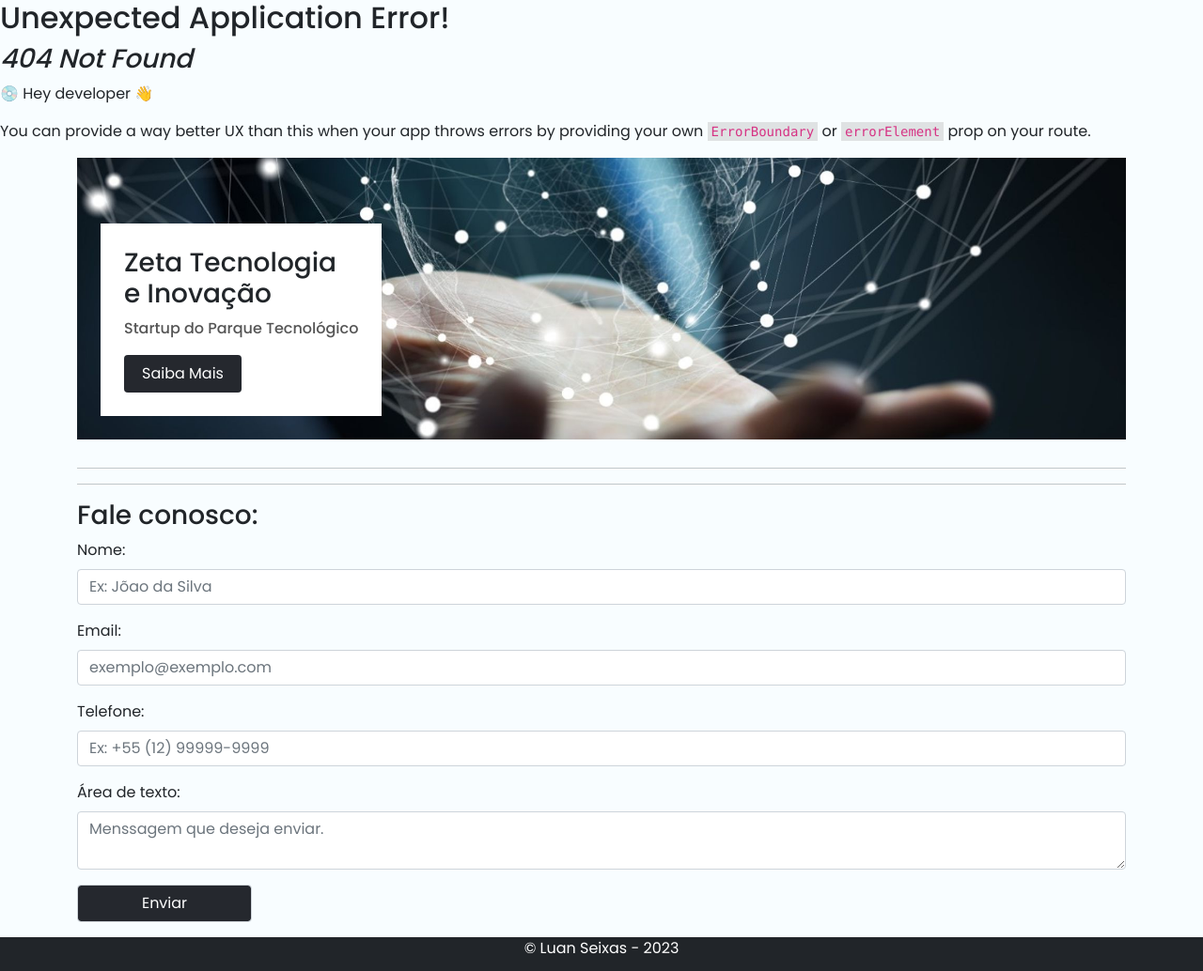
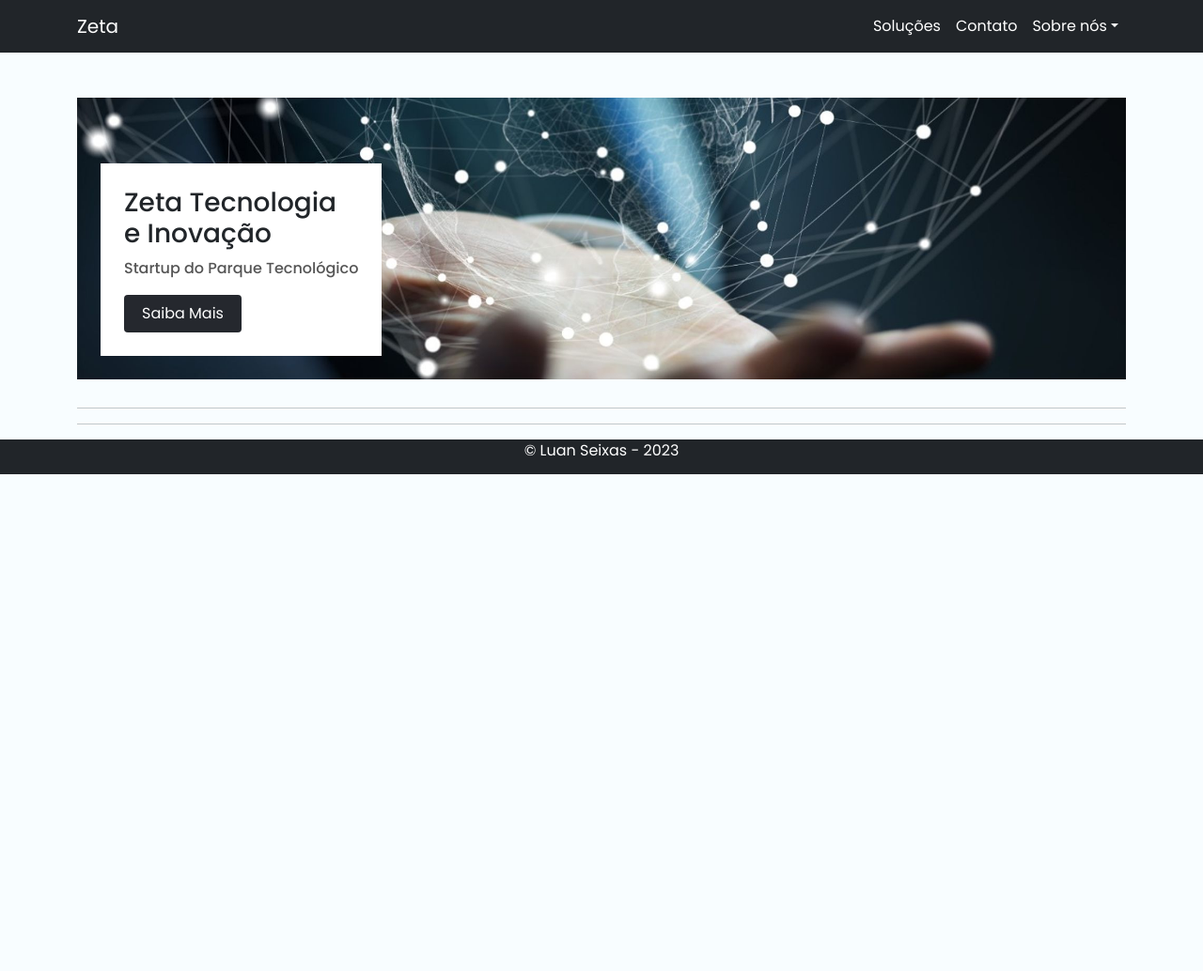
Before and after one commit to seixasluan/frontend-zeta, a React (Vite) app: page /sobre-nos in a window 1280 px wide. Before the commit this address had no page. Shown: the whole page at 94% size. After the commit the page ends 800 px from the top, so only its background shows below. Built offline with nearby package versions, Linux system fonts and the light colour scheme.

Commit message:
resolving the button bug in contact and doing some alterations in Header

```diff
--- a/src/main.tsx
+++ b/src/main.tsx
@@ -1,30 +1,34 @@
-import React from 'react'
-import ReactDOM from 'react-dom/client'
-import Header from './organisms/Header'
-import Main from './organisms/Main/Main'
-import GlobalStyle from './styles/global'
-import Contato from './organisms/Contato'
-import Footer from './organisms/Footer'
+import React from 'react';
+import ReactDOM from 'react-dom/client';
+import GlobalStyle from './styles/global';
+import ErrorPage from './routes/ErrorPage';
+import Contato from './pages/contact';
 
 // 1- configurando router
 import { createBrowserRouter, RouterProvider } from 'react-router-dom'
+import Home from './pages/Home';
 
 const router = createBrowserRouter([
   {
     path: "/",
-    element: <Header/>
-  },
-  {
-    path: "contato",
-    element: <Contato/>,
+    element: <Home/>,
+    errorElement: <ErrorPage/>,
+    children: [
+      {
+        path: "contato",
+        element: <Contato/>,
+      },
+      {
+        path: 'sobre-nos',
+        element: '#',
+      },
+    ],
   },
 ]);
 
 ReactDOM.createRoot(document.getElementById('root') as HTMLElement).render(
   <React.StrictMode>
+    <GlobalStyle/>
     <RouterProvider router={router}/>
-    <GlobalStyle/>
-    <Main/>
-    <Footer/>
   </React.StrictMode>,
 )
--- a/src/organisms/Contato/index.tsx
+++ /dev/null
@@ -1,68 +0,0 @@
-import React from 'react';
-import { Col, Button, Form, FormGroup, Input, Label } from 'reactstrap';
-
-const Contato = () => {
-    return (
-        <Form>
-            <h3>Fale conosco:</h3>
-            <FormGroup>
-                <Label for="Name">
-                    Nome:
-                </Label>
-                <Input
-                    id='Name'
-                    name='Name'
-                    placeholder='Ex: Jõao da Silva'
-                />
-            </FormGroup>
-            <FormGroup>
-                <Label for="Email">
-                    Email:
-                </Label>
-                <Input
-                    id="Email"
-                    name="Email"
-                    placeholder="exemplo@exemplo.com"
-                    type="email"
-                />
-            </FormGroup>
-            <FormGroup>
-                <Label for="Telephone">
-                    Telefone:
-                </Label>
-                <Input
-                    id="Telephone"
-                    name="Telephone"
-                    placeholder="Ex: +55 (12) 99999-9999"
-                    type="tel"
-                />
-            </FormGroup>
-            <FormGroup row>
-                <Label for="Message">
-                    Área de texto:
-                </Label>
-                <Col sm={12}>
-                    <Input
-                        id="TextArea"
-                        name="TextArea"
-                        placeholder="Menssagem que deseja enviar."
-                        type="textarea"
-                    />
-                </Col>
-            </FormGroup>
-            <FormGroup>
-                <Col xs={2}>
-                    <Input
-                        id="Button"
-                        name='Button'
-                        type='button'
-                        value='Enviar'
-                        className='b1'
-                    />
-                </Col>
-            </FormGroup>
-        </Form>
-    );
-}
-
-export default Contato;
--- a/src/organisms/Header/index.tsx
+++ b/src/organisms/Header/index.tsx
@@ -3,25 +3,25 @@ const Header = () => {
     return(
         <nav className="navbar navbar-expand-lg navbar-dark bg-dark mb-5">
             <div className="container">
-                <a className="navbar-brand" href="#">Zeta</a>
+                <a className="navbar-brand" href="/">Zeta</a>
                 <button className="navbar-toggler" type="button" data-bs-toggle="collapse" data-bs-target="#navbarSupportedContent" aria-controls="navbarSupportedContent" aria-expanded="false" aria-label="Toggle navigation">
                 <span className="navbar-toggler-icon"></span>
                 </button>
                 <div className="collapse navbar-collapse" id="navbarSupportedContent">
                 <ul className="navbar-nav ms-auto mb-2 mb-lg-0">
                     <li className="nav-item">
-                        <a className="nav-link active" aria-current="page" href="#">Soluções</a>
+                        <a className="nav-link active" aria-current="page" href="solucoes">Soluções</a>
                     </li>
                     <li className="nav-item">
                         <a className="nav-link active" href="contato">Contato</a>
                     </li>
                     <li className="nav-item dropdown ">
-                        <a className="nav-link dropdown-toggle active" href="#" id="navbarDropdown" role="button" data-bs-toggle="dropdown" aria-expanded="false">
+                        <a className="nav-link dropdown-toggle active" id="navbarDropdown" role="button" data-bs-toggle="dropdown" aria-expanded="false">
                             Sobre nós
                         </a>
                         <ul className="dropdown-menu pr-10" aria-labelledby="navbarDropdown">
-                            <li><a className="dropdown-item " href="#">Quem Somos</a></li>
-                            <li><a className="dropdown-item " href="#">Missão e Valores</a></li>
+                            <li><a className="dropdown-item " href="sobre-nos">Quem Somos</a></li>
+                            <li><a className="dropdown-item " href="sobre-nos">Missão e Valores</a></li>
                         </ul>
                     </li>
                 </ul>
--- a/src/organisms/Main/Main.tsx
+++ b/src/organisms/Main/Main.tsx
@@ -1,4 +1,4 @@
-import Contato from "../Contato";
+import Contato from "../../pages/contact";
 
 const Main = () => {
     return(
@@ -13,10 +13,8 @@ const Main = () => {
                         <a href=""className="btn">Saiba Mais</a>
                     </div>
                 </div>
-            <hr />
-
-            <hr />
-            <Contato/>
+                <hr />
+                <hr />
             </div>
         </section>
 
--- /dev/null
+++ b/src/pages/Home.tsx
@@ -0,0 +1,17 @@
+import React from "react";
+import Header from "../organisms/Header";
+import Footer from "../organisms/Footer";
+import Contato from "./contact";
+import Main from "../organisms/Main/Main";
+
+const Home = () => {
+    return (
+        <>
+            <Header/>
+            <Main/>
+            <Footer/>
+        </>
+    );
+};
+
+export default Home;
--- /dev/null
+++ b/src/pages/contact.tsx
@@ -0,0 +1,83 @@
+import { useState } from 'react';
+import { Col, Button, Modal, ModalBody, ModalFooter, ModalHeader,  Form, FormGroup, Input, Label } from 'reactstrap';
+
+const Contato = () => {
+
+    function sendMesage(args: any) {
+        const [modal, setModal] = useState(false);
+        const toggle = () => setModal(!modal);
+        const name = Input
+        return (
+            <div className="container contato">
+                <Form>
+                    <h3>Fale conosco:</h3>
+                    <FormGroup>
+                        <Label for="Name">
+                            Nome:
+                        </Label>
+                        <Input
+                            id='Name'
+                            name='Name'
+                            placeholder='Ex: Jõao da Silva'
+                        />
+                    </FormGroup>
+                    <FormGroup>
+                        <Label for="Email">
+                            Email:
+                        </Label>
+                        <Input
+                            id="Email"
+                            name="Email"
+                            placeholder="exemplo@exemplo.com"
+                            type="email"
+                        />
+                    </FormGroup>
+                    <FormGroup>
+                        <Label for="Telephone">
+                            Telefone:
+                        </Label>
+                        <Input
+                            id="Telephone"
+                            name="Telephone"
+                            placeholder="Ex: +55 (12) 99999-9999"
+                            type="tel"
+                        />
+                    </FormGroup>
+                    <FormGroup row>
+                        <Label for="Message">
+                            Área de texto:
+                        </Label>
+                        <Col sm={12}>
+                            <Input
+                                id="TextArea"
+                                name="TextArea"
+                                placeholder="Menssagem que deseja enviar."
+                                type="textarea"
+                            />
+                        </Col>
+                    </FormGroup>
+                    <FormGroup>
+                        <Col xs={3}>
+                            <Button color="" onClick={toggle}>
+                                Enviar
+                            </Button>
+                            <Modal isOpen={modal} toggle={toggle} {...args}>
+                                <ModalHeader toggle={toggle}>Menssagem Enviada!</ModalHeader>
+                                    <ModalBody>
+                                        Sua mensagem foi enviada com sucesso!
+                                    </ModalBody>
+                                    <ModalFooter>
+                                        <Button color="primary" onClick={toggle}>
+                                            Ok
+                                        </Button>
+                                    </ModalFooter>
+                            </Modal>
+                        </Col>
+                    </FormGroup>
+                </Form>
+            </div>
+    )};
+    //@ts-ignore
+    return sendMesage();
+}
+export default Contato;
--- /dev/null
+++ b/src/routes/ErrorPage.tsx
@@ -0,0 +1,13 @@
+import React from "react";
+
+const ErrorPage = () => {
+    return (
+        <div className="container">
+            <h2>Error 404!</h2>
+            <p>Essa página não existe ou não foi encontrada!</p>
+
+        </div>
+    );
+};
+
+export default ErrorPage;
--- a/src/styles/global.ts
+++ b/src/styles/global.ts
@@ -21,6 +21,14 @@ const globalStyle = createGlobalStyle`
    .center-image{
       background-size: cover;
       background-position: center;
+   }
+
+   .contato {
+      padding-top: 40px;
+   }
+
+   .contato h3 {
+      font-size: 35px;
    }
 
    .btn{
```
Also changed, not shown: src/assets/mesage.svg (added).
